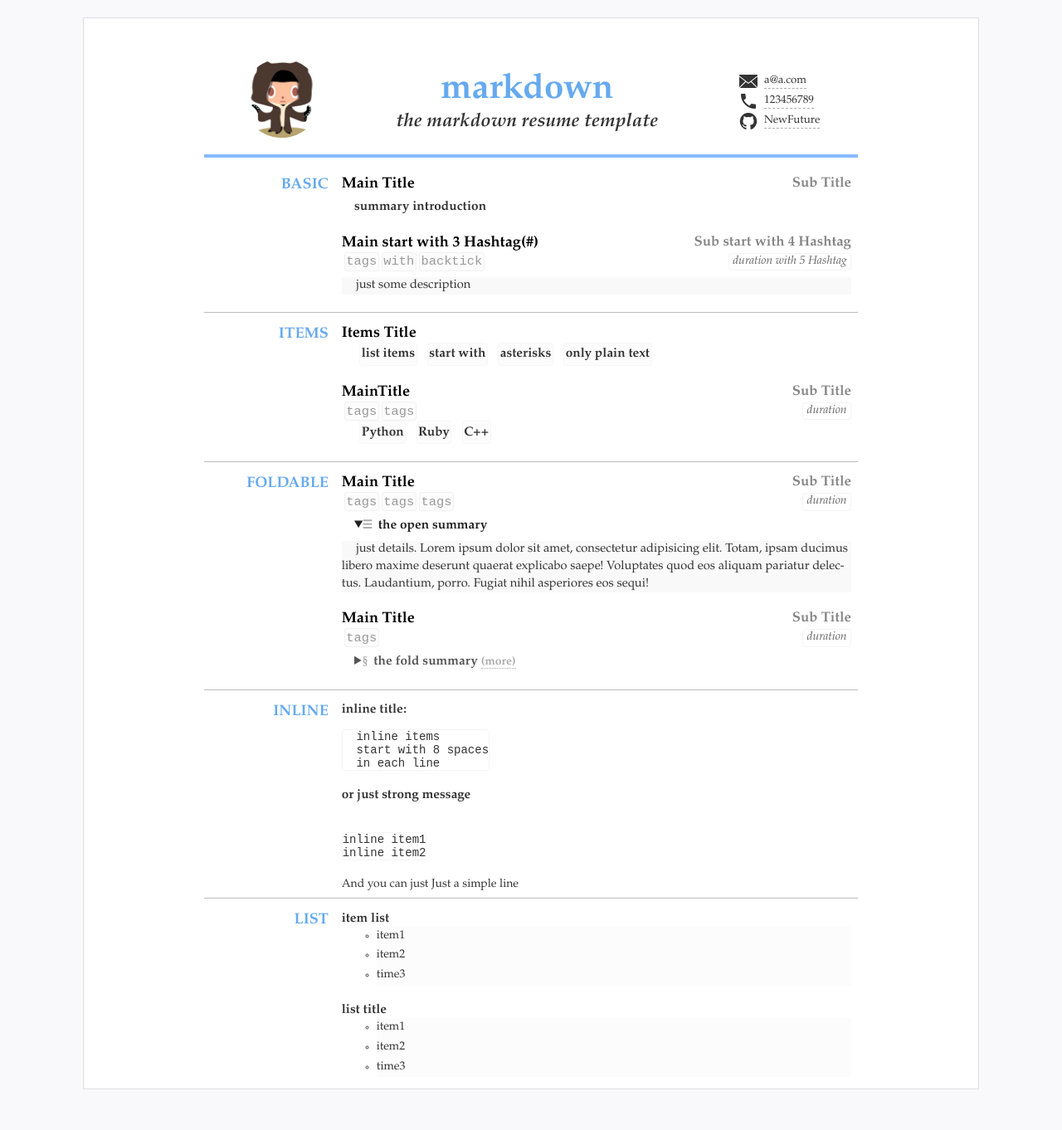
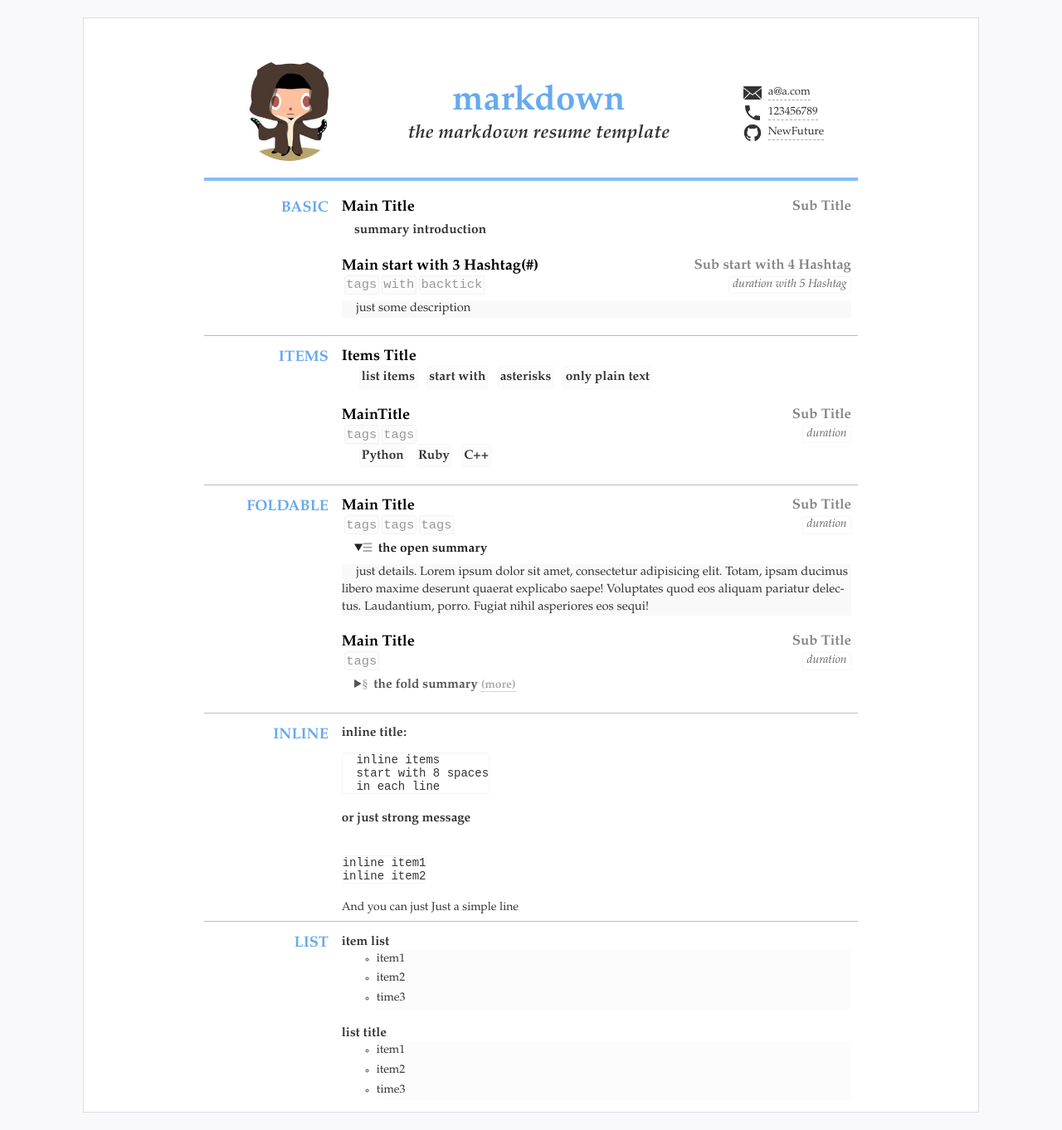
Before and after one commit to BWyiii/-, a Jekyll site: the page built from markdown.md, in a window 1280 px wide. Shown: the whole page at 83% size. Built offline with Jekyll 4.4.1, drawn with Linux system fonts in a browser that asks for light colours; before the commit the page ends 1334 px from its top, so only the background shows below that.

Commit message:
Update resume.scss

```diff
--- a/_sass/resume.scss
+++ b/_sass/resume.scss
@@ -105,8 +105,8 @@ header {
     max-width: 27%;
 
     img {
-      max-width: 8.5em;
-      height: 6.8em;
+      max-width: 10.5em;
+      height: 8.8em;
       border-radius: 50%;
     }
   }
```
